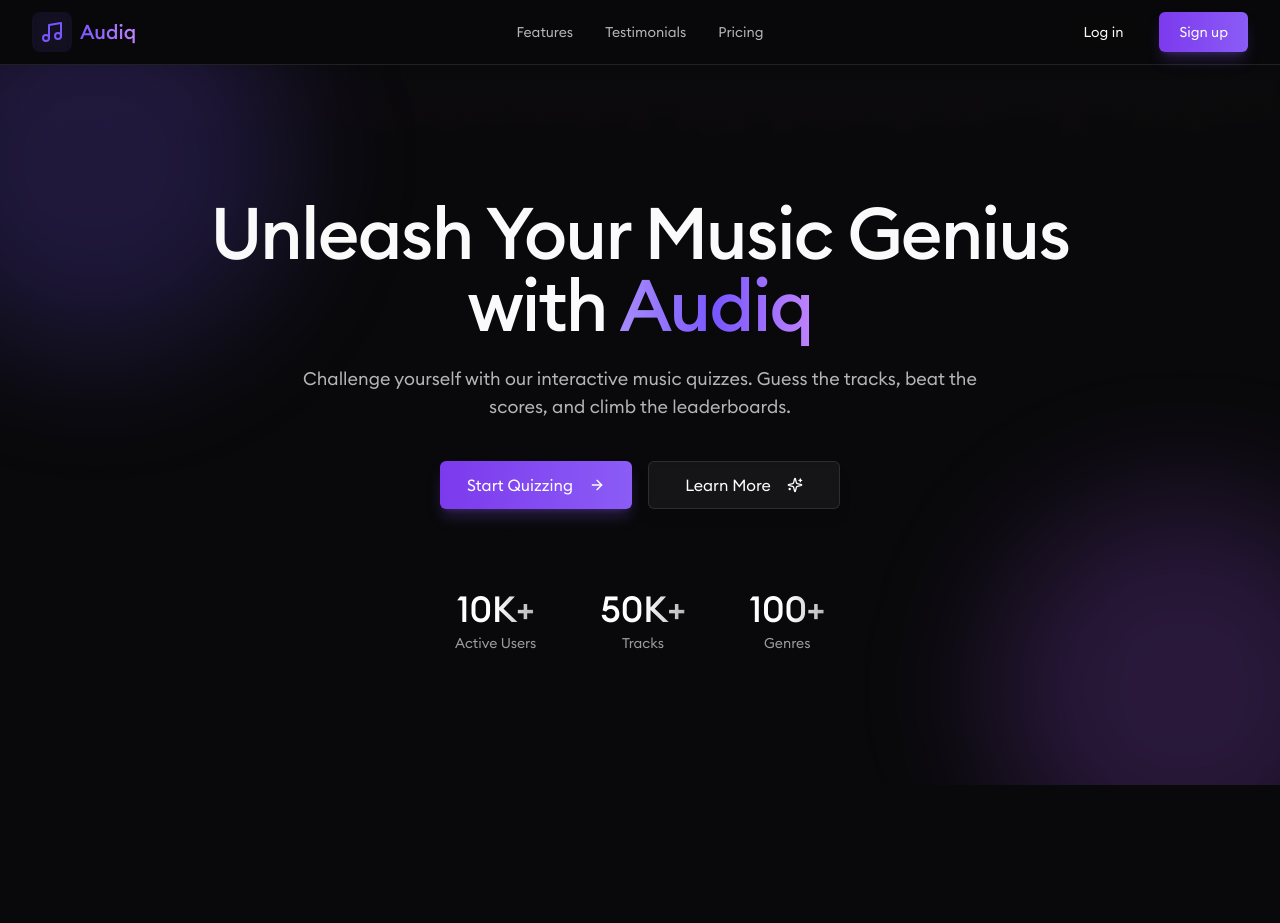
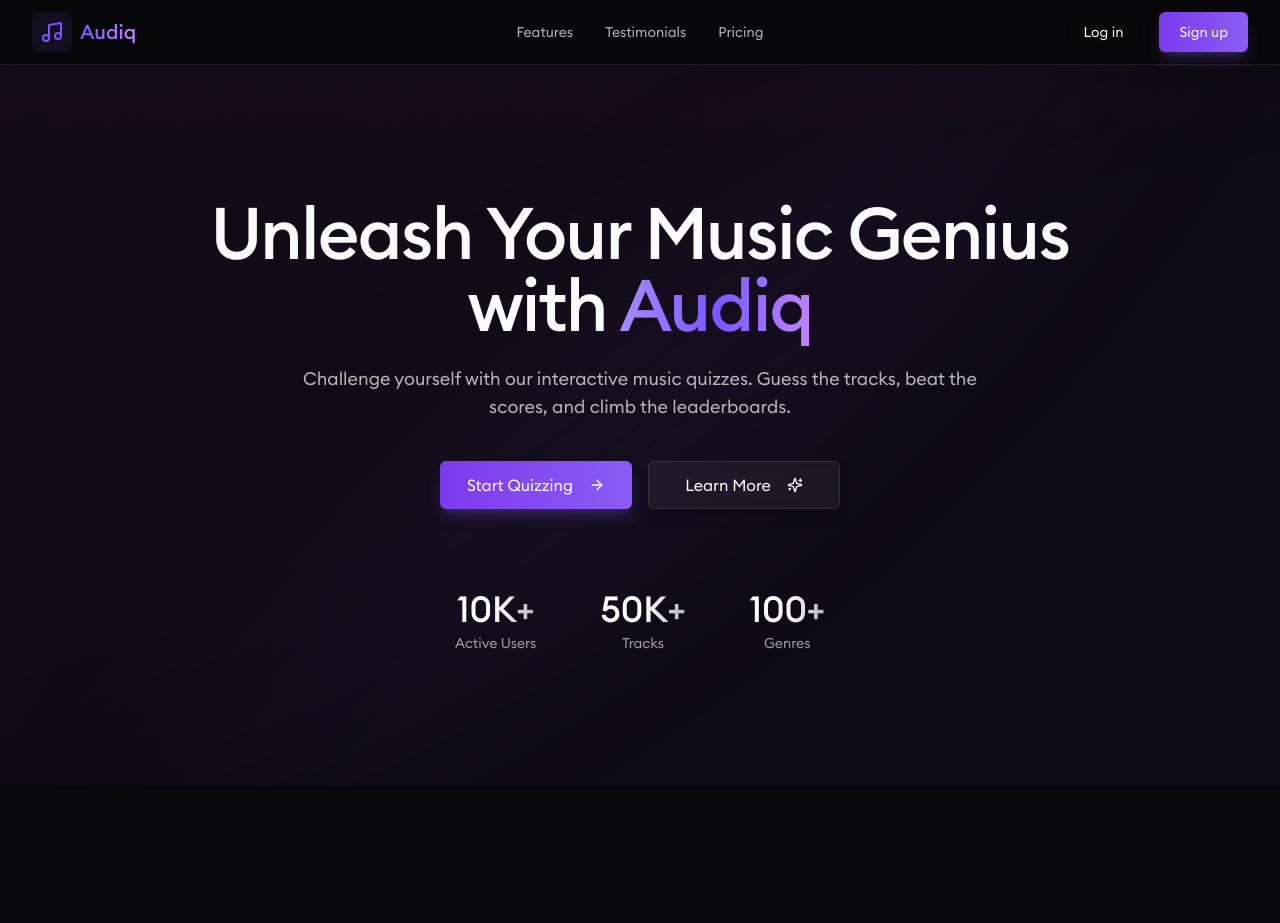
Before and after one commit to anisvsc/audiq, a Next.js app: page / in a window 1280 px wide. Shown: the top 923 px of the page. Built offline with nearby package versions, Linux system fonts and the light colour scheme.

Commit message:
design updates

```diff
--- a/app/layout.tsx
+++ b/app/layout.tsx
@@ -39,7 +39,7 @@ export default function RootLayout({
         <div className="fixed inset-0 z-0">
           <AudioVisualizer />
         </div>
-        <div className="relative z-10">
+        <div className="relative z-10 ">
           {/* <ThemeProvider attribute="class" defaultTheme="dark" enableSystem> */}
           <ErrorBoundary>{children}</ErrorBoundary>
           {/* </ThemeProvider> */}
--- a/components/ui/header.tsx
+++ b/components/ui/header.tsx
@@ -44,7 +44,7 @@ export function Header() {
     <motion.header className="sticky top-0 z-50 w-full border-b border-white/10 bg-background/80 backdrop-blur supports-[backdrop-filter]:bg-background/60" initial={{ y: -100 }} animate={{ y: 0 }} transition={{ duration: 0.3 }} role="banner">
       <div className="container flex h-16 items-center justify-between">
         <Link href="/" className="flex items-center gap-2 hover:opacity-90 transition-opacity">
-          <div className="rounded-lg bg-primary/10 p-2 backdrop-blur-sm">
+          <div className="rounded-lg hidden md:block bg-primary/10 p-2 backdrop-blur-sm">
             <Music className="h-6 w-6 text-primary" aria-hidden="true" />
           </div>
           <span className="text-xl font-bold bg-gradient-to-r from-primary to-purple-400 text-transparent bg-clip-text">Audiq</span>
@@ -85,10 +85,10 @@ export function Header() {
 
           <Sheet open={isOpen} onOpenChange={setIsOpen}>
             <SheetTrigger asChild className="md:hidden">
-              <Button variant="ghost" size="icon" className="hover:bg-white/5" aria-label={isOpen ? "Close menu" : "Open menu"} aria-expanded={isOpen} aria-controls="mobile-menu">
-                <Menu className="h-5 w-5" aria-hidden="true" />
+              <div aria-label={isOpen ? "Close menu" : "Open menu"} aria-expanded={isOpen} aria-controls="mobile-menu">
+                <Menu className="size-[20px]" aria-hidden="true" />
                 <span className="sr-only">Toggle menu</span>
-              </Button>
+              </div>
             </SheetTrigger>
             <SheetContent side="right" id="mobile-menu" role="dialog" aria-label="Mobile menu" className="w-full max-w-xs border-white/10 bg-background/95 backdrop-blur-xl">
               <nav className="flex flex-col gap-6 mt-8">
--- a/components/ui/hero-section.tsx
+++ b/components/ui/hero-section.tsx
@@ -87,8 +87,8 @@ export function HeroSection() {
       </div>
 
       {/* Decorative Elements */}
-      <div className="absolute -left-24 -top-24 w-96 h-96 bg-primary/20 rounded-full blur-3xl pointer-events-none" />
-      <div className="absolute -right-24 -bottom-24 w-96 h-96 bg-purple-500/20 rounded-full blur-3xl pointer-events-none" />
+      <div className="absolute -left-24 -top-24 size-[900px] sm:size-[3500px]  bg-primary/5 rounded-full blur-[100px] pointer-events-none" />
+      <div className="absolute -right-24 -bottom-24 size-[900px] sm:size-[3500px]  bg-purple-500/5 rounded-full blur-[100px] pointer-events-none" />
     </motion.section>
   );
 }
```
